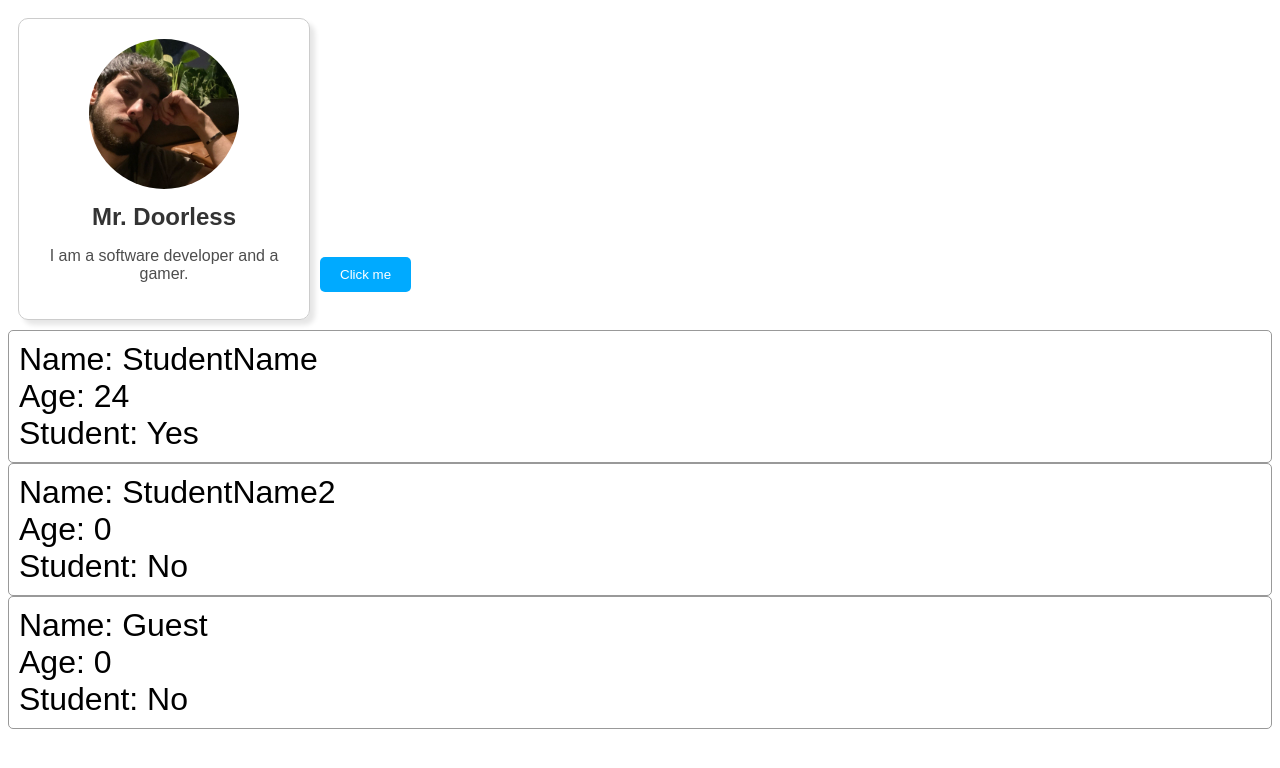
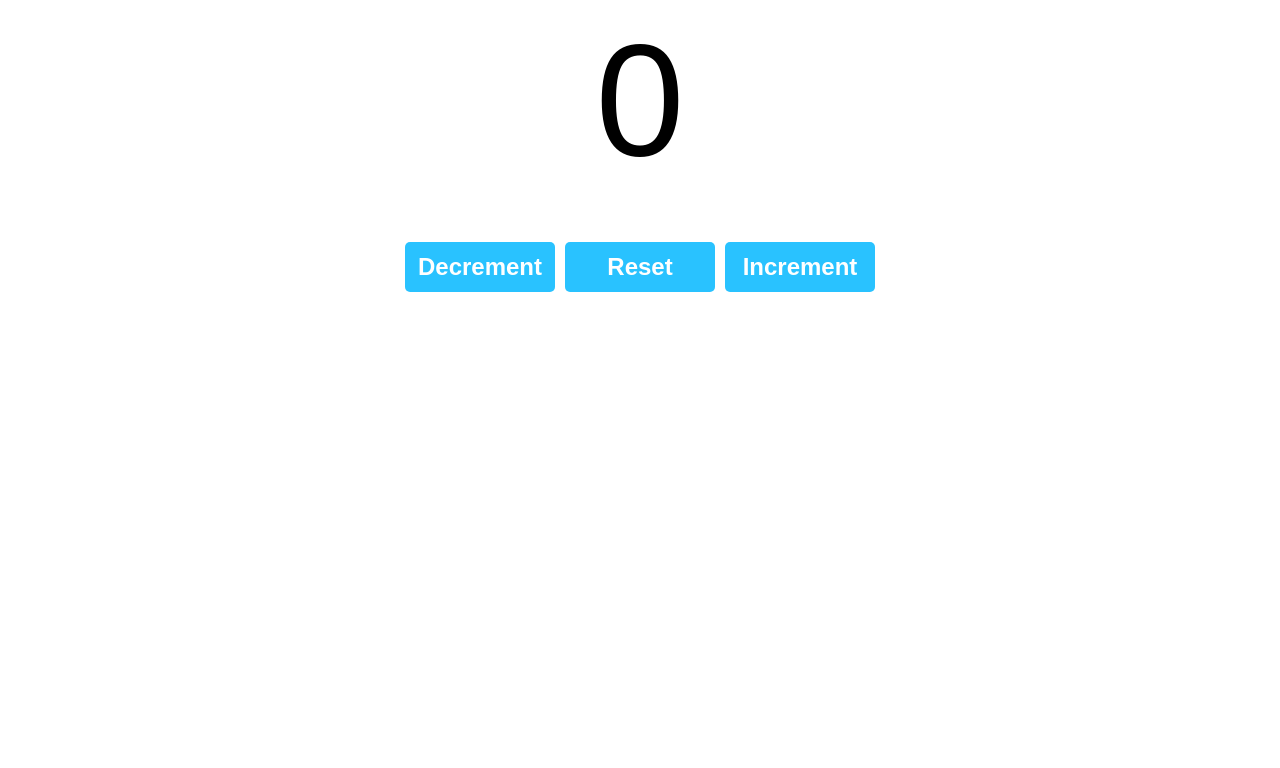
Before and after one commit to sefakpsz/React-With-BroCode, a React (Vite) app: page / in a window 1280 px wide. Shown: the top 768 px of the page. Built offline with nearby package versions, Linux system fonts and the light colour scheme.

Commit message:
feat: counter program added

```diff
--- a/src/App.jsx
+++ b/src/App.jsx
@@ -1,15 +1,43 @@
-import Card from "./Card/Card.jsx";
-import Button from "./Button/Button.jsx";
-import Student from "./Student/Student.jsx";
+// import Card from "./Card/Card.jsx";
+// import Button from "./Button/Button.jsx";
+// import Student from "./Student/Student.jsx";
+// import UserGreeting from "./UserGreeting/UserGreeting.jsx";
+// import List from "./List/List.jsx";
+// import ProfilePicture from "./ProfilePicture/ProfilePicture";
+// import MyComponent from "./MyComponent/MyComponent";
+import Counter from "./Counter/Counter";
 
 function App() {
+  // const fruits = [
+  //   { id: 1, name: "apple", calories: 95 },
+  //   { id: 2, name: "orange", calories: 45 },
+  //   { id: 3, name: "banana", calories: 105 },
+  //   { id: 4, name: "coconut", calories: 159 },
+  //   { id: 5, name: "pineapple", calories: 37 },
+  // ];
+
+  // const vegetables = [
+  //   { id: 6, name: "potatoes", calories: 110 },
+  //   { id: 7, name: "celery", calories: 15 },
+  //   { id: 8, name: "carrots", calories: 25 },
+  //   { id: 9, name: "corn", calories : 63 },
+  //   { id: 10, name: "broccoli", calories: 50 },
+  // ];
+
   return (
     <>
+      <Counter />
+
+      {/*<MyComponent />
+      <ProfilePicture />
+      <Button />
       <Card />
-      <Button />
+      {fruits.length && <List items={fruits} category="Fruits" />}
+      {vegetables.length && <List items={vegetables} category="Vegetables" />}
       <Student name="StudentName" age={24} isStudent={true} />
       <Student name="StudentName2" />
       <Student />
+      <UserGreeting isLoggedIn={true} username="MSK" /> */}
     </>
   );
 }
--- a/src/Button/Button.jsx
+++ b/src/Button/Button.jsx
@@ -1,16 +1,7 @@
-function Button(){
-    const styles = {
-            backgroundColor: "hsl(200,100%,50%)",
-            color: "white",
-            padding: "10px 20px",
-            borderRadius: "5px",
-            border: "none",
-            cursor: "pointer",
-    }
+function Button() {
+  const handleClick = (e) => (e.target.textContent = "OUCH D: !");
 
-    return(
-        <button style={styles}>Click me</button>
-    )
+  return <button onDoubleClick={(e) => handleClick(e)}>Click me :D</button>;
 }
 
-export default Button
+export default Button;
--- /dev/null
+++ b/src/Counter/Counter.jsx
@@ -0,0 +1,35 @@
+import styles from "./Counter.module.css";
+import { useState } from "react";
+
+function Counter() {
+  const [count, setCount] = useState(0);
+
+  const increment = () => {
+    setCount(count + 1);
+  };
+
+  const decrement = () => {
+    setCount(count - 1);
+  };
+
+  const reset = () => {
+    setCount(0);
+  };
+
+  return (
+    <div className={styles.counter_container}>
+      <p className={styles.count_display}>{count}</p>
+      <button className={styles.counter_button} onClick={decrement}>
+        Decrement
+      </button>
+      <button className={styles.counter_button} onClick={reset}>
+        Reset
+      </button>
+      <button className={styles.counter_button} onClick={increment}>
+        Increment
+      </button>
+    </div>
+  );
+}
+
+export default Counter;
--- /dev/null
+++ b/src/Counter/Counter.module.css
@@ -0,0 +1,31 @@
+.counter_container{
+    text-align: center;
+    font-family: Arial, sans-serif ;
+}
+
+.count_display{
+    font-size: 10em;
+    margin-top: 0;
+    margin-bottom: 50px;
+}
+
+.counter_button{
+    width: 150px;
+    height: 50px;
+    font-size: 1.5rem;
+    font-weight: bold;
+    margin: 0px 5px;
+    background-color: hsl(197, 100%, 58%);
+    color: white;
+    border: none;
+    border-radius: 5px;
+    cursor:pointer
+}
+
+.counter_button:hover{
+    background-color: hsl(197, 100%, 48%);
+}
+
+.counter_button:active{
+    background-color: hsl(197, 100%, 38%);
+}
--- /dev/null
+++ b/src/List/List.jsx
@@ -0,0 +1,39 @@
+import PropTypes from "prop-types";
+import styles from "./List.module.css";
+
+function List(props) {
+  const category = props.category;
+  const itemList = props.items;
+
+  const listItems = itemList.map((item) => (
+    <li key={item.id}>
+      {item.name}: &nbsp;
+      <b>{item.calories}</b>
+    </li>
+  ));
+
+  return (
+    <>
+      <h3 className={styles.list_category}>{category}</h3>
+      <ol className={styles.list_items}>{listItems}</ol>
+    </>
+  );
+}
+
+List.propTypes = {
+  category: PropTypes.string,
+  items: PropTypes.arrayOf(
+    PropTypes.shape({
+      id: PropTypes.number,
+      name: PropTypes.string,
+      calories: PropTypes.number,
+    })
+  ),
+};
+
+List.defaultProps = {
+  category: "Category",
+  items: [],
+};
+
+export default List;
--- /dev/null
+++ b/src/MyComponent/MyComponent.jsx
@@ -0,0 +1,32 @@
+import { useState } from "react";
+
+function MyComponent() {
+  const [name, setName] = useState("Guest");
+  const [age, setAge] = useState(0);
+  const [evenDetector, setEvenDetector] = useState(true);
+
+  const updateName = () => {
+    setName("Spongebob");
+  };
+
+  const incrementAge = () => {
+    const incrementedAge = age + 1;
+
+    setAge(incrementedAge);
+
+    if (incrementedAge % 2 == 0) setEvenDetector(true);
+    else setEvenDetector(false);
+  };
+
+  return (
+    <div>
+      <p>Name: {name}</p>
+      <button onClick={updateName}>Set Name</button>
+      <p>Age: {age}</p>
+      <button onClick={incrementAge}>Increment Age</button>
+      <p>Is age is an even number ? --&gt; {evenDetector.toString()}</p>
+    </div>
+  );
+}
+
+export default MyComponent;
--- /dev/null
+++ b/src/ProfilePicture/ProfilePicture.jsx
@@ -0,0 +1,9 @@
+function ProfilePicture() {
+  const imageUrl = "./src/assets/profile.jpeg";
+
+  const handleClick = (e) => (e.target.style.display = "none");
+
+  return <img onClick={(e) => handleClick(e)} src={imageUrl}></img>;
+}
+
+export default ProfilePicture;
--- /dev/null
+++ b/src/UserGreeting/UserGreeting.jsx
@@ -0,0 +1,25 @@
+import PropTypes from "prop-types";
+import styles from "./UserGreeting.module.css";
+
+function UserGreeting(props) {
+  const welcomeMessage = (
+    <h2 className={styles.welcome_message}>Welcome {props.username}</h2>
+  );
+  const loginPrompt = (
+    <h2 className={styles.login_prompt}>Please log in to continue</h2>
+  );
+
+  return props.isLoggedIn ? welcomeMessage : loginPrompt;
+}
+
+UserGreeting.propTypes = {
+  username: PropTypes.string,
+  isLoggedIn: PropTypes.bool,
+};
+
+UserGreeting.defaultProps = {
+  username: "Guest",
+  isLoggedIn: false,
+};
+
+export default UserGreeting;
```
Also changed, not shown: src/List/List.module.css (added, +23 -0 lines), src/UserGreeting/UserGreeting.module.css (added, +17 -0 lines).
